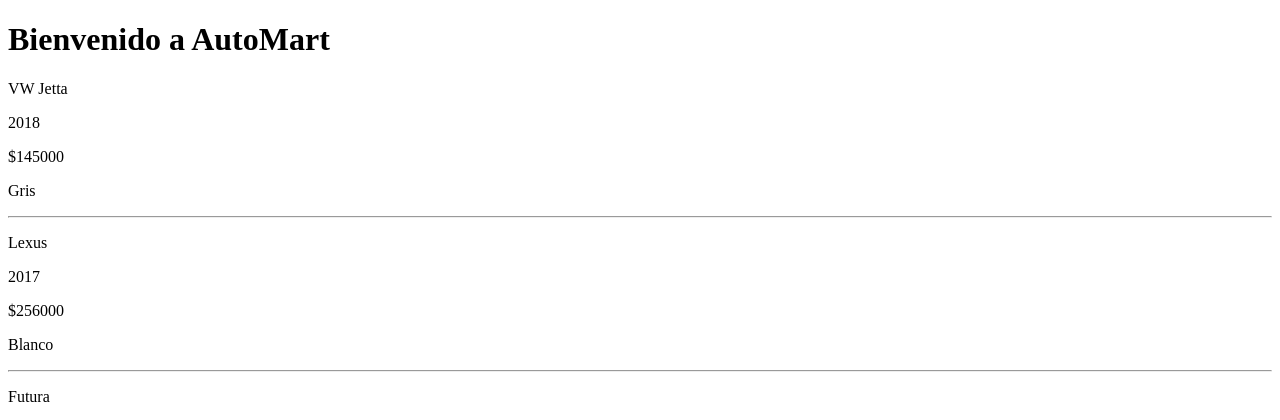
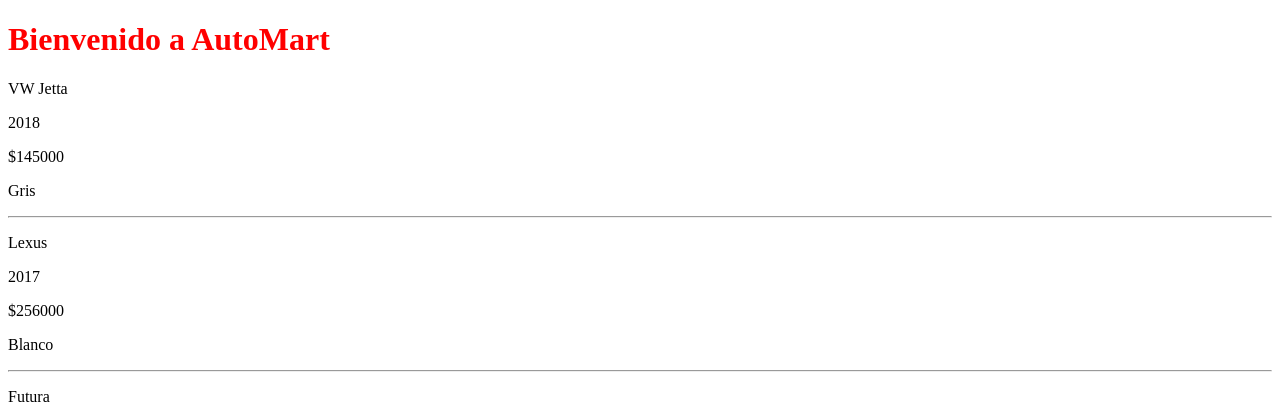
Before and after one commit to aitanasalmon/AutoMart, a Django app: page / in a window 1280 px wide. Shown: the top 420 px of the page. Run offline with Django 3.2, Linux system fonts and the light colour scheme.

Commit message:
hoja de estilos css

```diff
--- /dev/null
+++ b/main_app/static/estilos.css
@@ -0,0 +1,3 @@
+h1 {
+    color:red;
+}
--- a/main_app/templates/index.html
+++ b/main_app/templates/index.html
@@ -1,7 +1,10 @@
+{% load staticfiles %}
+
 <!DOCTYPE html>
 <html lang="en">
 <head>
     <title>AutoMart</title>
+    <link rel="stylesheet" type="text/css" href="{% static 'estilos.css' %}" />
 </head>
 <body>
     <h1>Bienvenido a AutoMart</h1>
```
